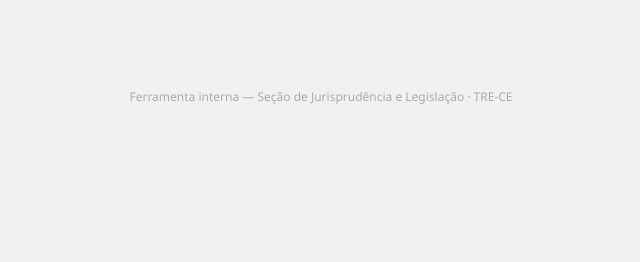
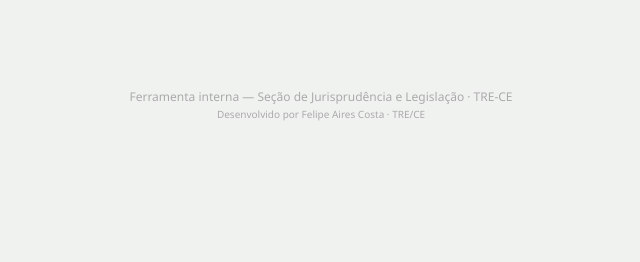
Before and after one commit to felipeairescosta/juris-eleitoral, a Flask app: template templates/index.html in a window 1280 px wide. Shown: the part 538-800 px from the top of the page, without its empty margins (319-959 px from the left). Run offline with Flask 3, Linux system fonts and the light colour scheme; the template is opened without the code that fills it, so the values that code supplies are empty; parts of the project's set-up code (start-up, migrations or seed data) failed here and were passed over.

Commit message:
Adiciona credito do desenvolvedor no rodape

```diff
--- a/templates/index.html
+++ b/templates/index.html
@@ -443,7 +443,8 @@
 </div>
 
 <footer>
-  Ferramenta interna — Seção de Jurisprudência e Legislação · TRE-CE
+  Ferramenta interna — Seção de Jurisprudência e Legislação · TRE-CE<br>
+  <small>Desenvolvido por Felipe Aires Costa · TRE/CE</small>
 </footer>
 
 <script>
```
